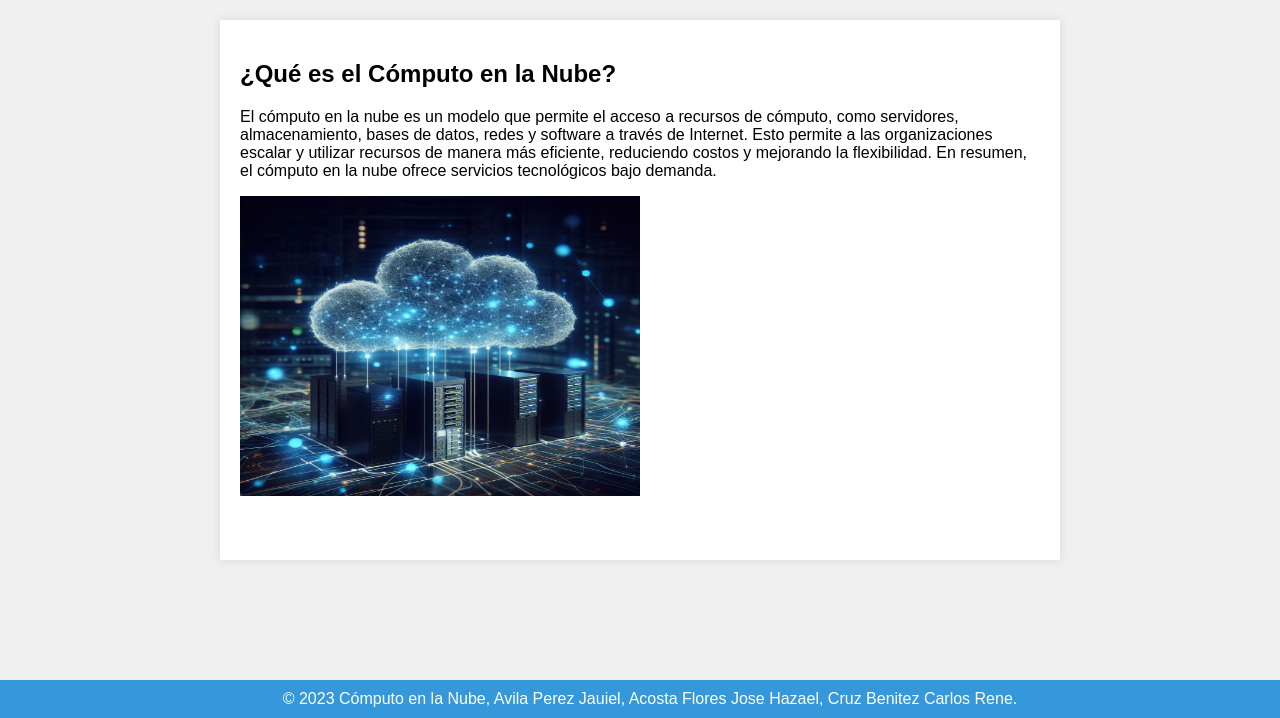
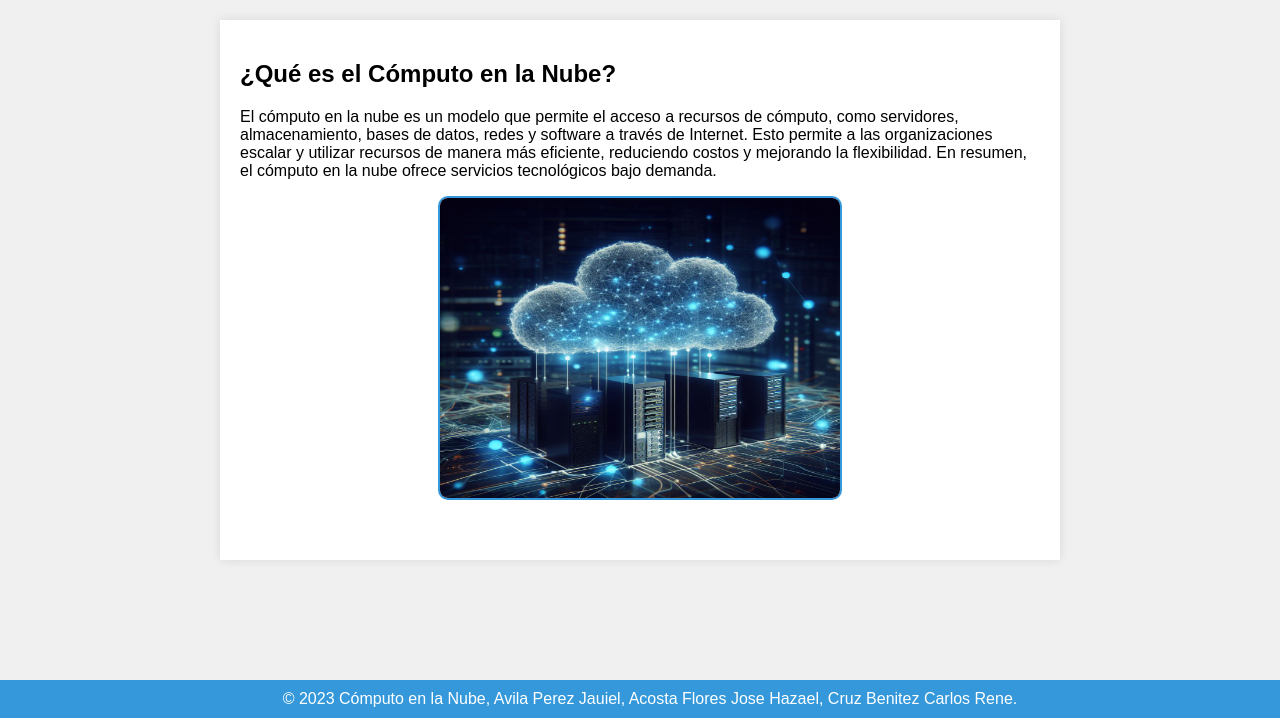
Before and after one commit to elhazaa/CloudComputing, a PHP site: page / in a window 1280 px wide. Shown: the part 82-800 px from the top of the page. Run offline with PHP 8.4, Linux system fonts and the light colour scheme.

Commit message:
Update index.php

```diff
--- a/index.php
+++ b/index.php
@@ -55,7 +55,7 @@
     <div class="container content">
         <h2>¿Qué es el Cómputo en la Nube?</h2>
         <p>El cómputo en la nube es un modelo que permite el acceso a recursos de cómputo, como servidores, almacenamiento, bases de datos, redes y software a través de Internet. Esto permite a las organizaciones escalar y utilizar recursos de manera más eficiente, reduciendo costos y mejorando la flexibilidad. En resumen, el cómputo en la nube ofrece servicios tecnológicos bajo demanda.</p>
-        <img src="CC.jfif" alt="CloudComputing" width="400" height="300">
+        <img src="CC.jfif" alt="CloudComputing" class="centered-image" width="400" height="300">
     </div>
 
     <footer>
```
